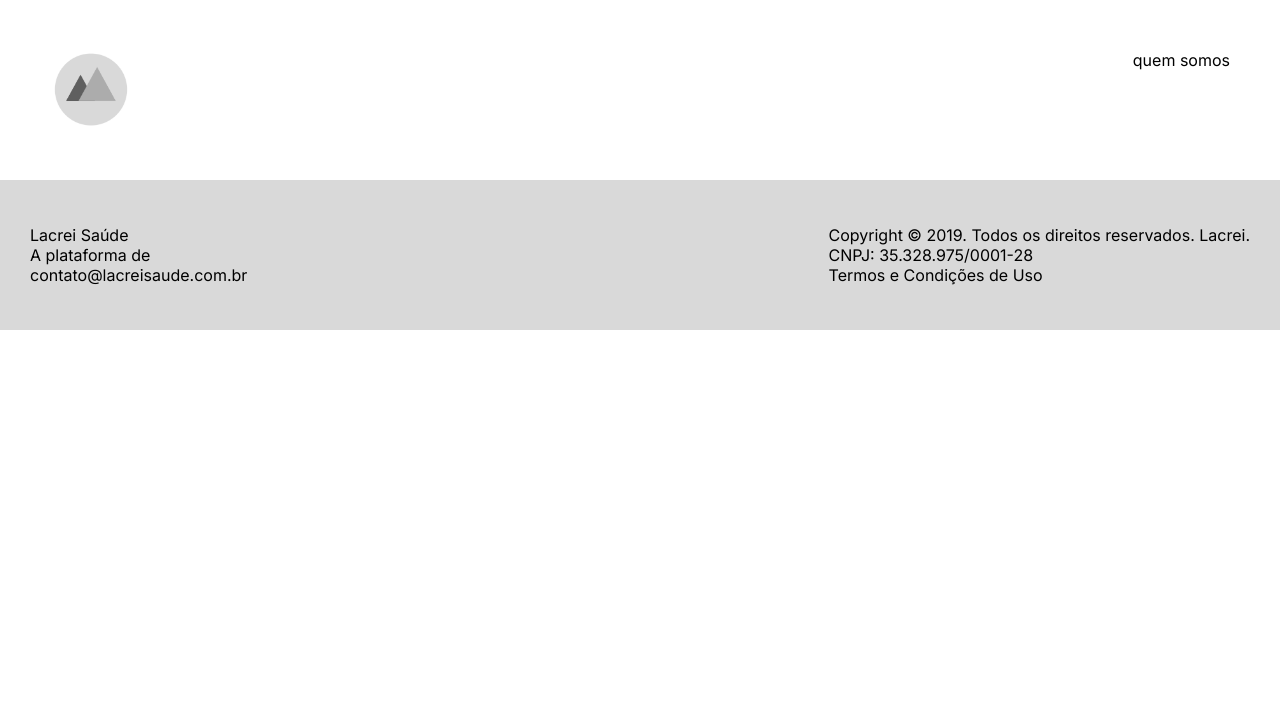
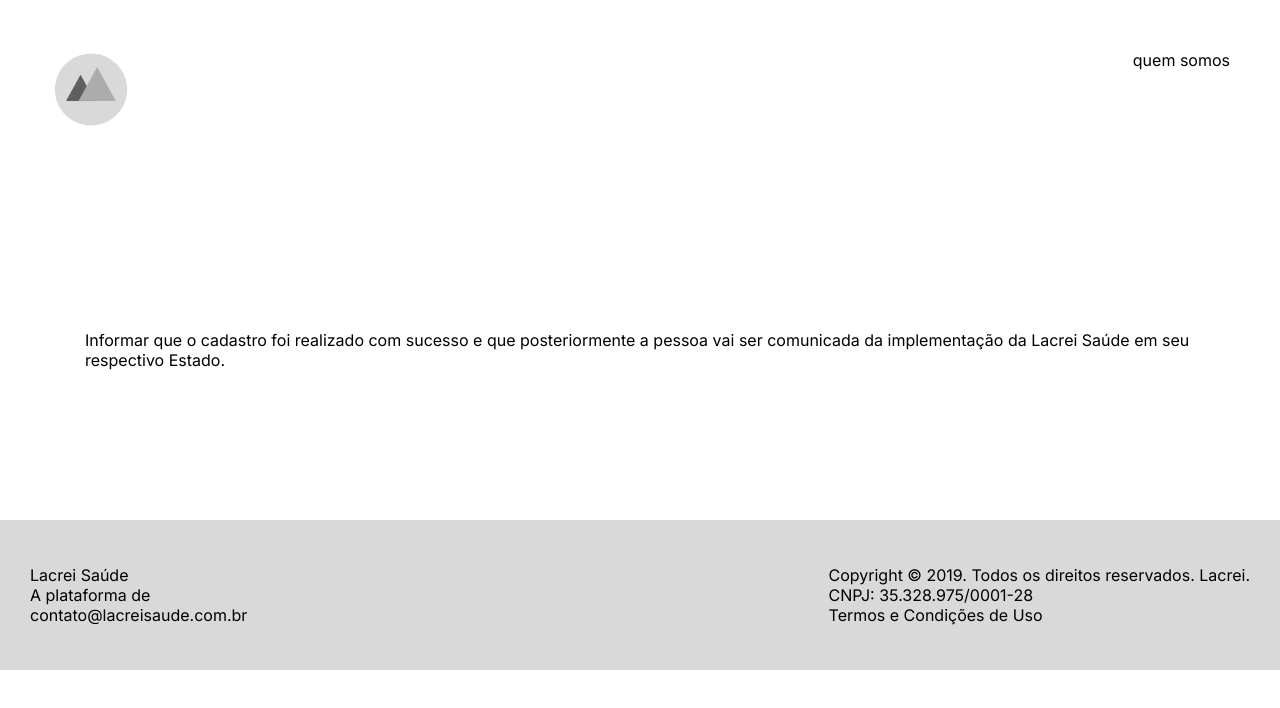
Before and after one commit to michaelmartinlee/front-lacrei, a React (Vite) app: page /pre-cadastro/outros-estados-2 in a window 1280 px wide. Shown: the top 708 px of the page. Built offline with nearby package versions, Linux system fonts and the light colour scheme.

Commit message:
tela pre cadastrato fora sp 2 feita

```diff
--- a/src/Routes.tsx
+++ b/src/Routes.tsx
@@ -8,6 +8,8 @@ import { Home } from "./pages/Home";
 import { Login } from "./pages/Login";
 import { Register } from "./pages/Register";
 import PreRegister from "./pages/PreRegister";
+import { PreRegisterOther } from "./pages/PreRegisterOther";
+import { PreRegisterOther2 } from "./pages/PreRegisterOther2";
 
 export function Routes() {
   return (
@@ -22,6 +24,8 @@ export function Routes() {
           <Route path="/perfil/editar" element={<EditProfile />} />
           <Route path="/perfil/dados-profissionais" element={<ProfessionalData />} />
           <Route path="/pre-cadastro" element={<PreRegister />} />
+          <Route path="/pre-cadastro/outros-estados" element={<PreRegisterOther />} />
+          <Route path="/pre-cadastro/outros-estados-2" element={<PreRegisterOther2 />} />
         </RoutesReact>
       </BrowserRouter>
     <Footer />
--- /dev/null
+++ b/src/pages/PreRegisterOther2/index.tsx
@@ -0,0 +1,10 @@
+import { MainStyled } from "./style";
+
+ export function PreRegisterOther2(){
+  return(
+    <MainStyled>
+      <p>Informar que o cadastro foi realizado com sucesso e que posteriormente a pessoa vai ser comunicada da implementação da Lacrei Saúde em seu respectivo Estado.</p>
+      <img src="" alt="" />
+    </MainStyled>
+  )
+ }
--- /dev/null
+++ b/src/pages/PreRegisterOther2/style.ts
@@ -0,0 +1,13 @@
+import styled from "styled-components";
+
+export const MainStyled = styled.main`
+    display: flex;
+    flex-wrap: wrap;
+    margin: 0 85px;
+    @media (max-width: 768px){
+      margin: 0 30px;
+    }
+    >p{
+      margin: 150px 0px;
+    }
+`
```
